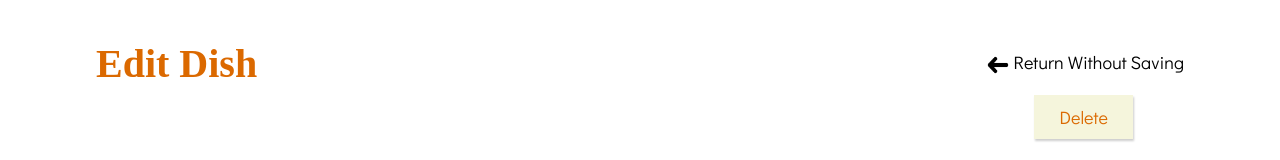
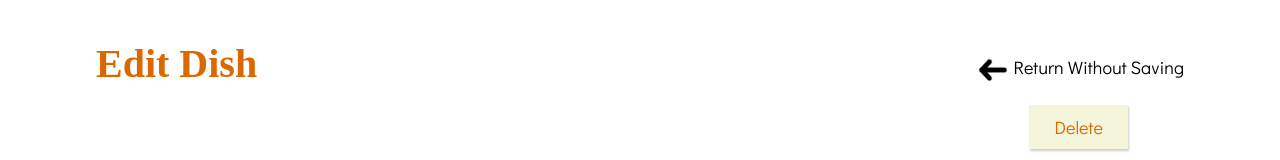
Before and after one commit to hidwoc/jadu-mart, a React (Create React App) app in the folder client/: page /edit-dish/1 in a window 1280 px wide. Shown: the top 160 px of the page. Built offline with nearby package versions, Linux system fonts and the light colour scheme; no server answers; a web font is replaced by a local one.

Commit message:
Fix headers css

```diff
--- a/client/src/App.css
+++ b/client/src/App.css
@@ -29,6 +29,15 @@ header {
   align-content: center;
 }
 
+header .icon {
+  width: 40px;
+  height: 40px;
+}
+
+header .go-back {
+  margin: 5px 0;
+}
+
 header h3 {
   color: var(--highlight);
   font-family: 'Zeyada', cursive;
--- a/client/src/screens/AddDish/AddDish.jsx
+++ b/client/src/screens/AddDish/AddDish.jsx
@@ -30,9 +30,8 @@ const AddDish = () => {
               className="icon"
               src="/assets/graphics/BackArrow.png"
               alt="back arrow"
-              width="30"
             />
-            <div className="go-back">Return Without Saving</div>
+            <p className="go-back">Return Without Saving</p>
           </Link>
         </div>
       </header>
--- a/client/src/screens/Basket/Basket.jsx
+++ b/client/src/screens/Basket/Basket.jsx
@@ -62,9 +62,8 @@ const Basket = ({ basket, setBasket, setToggleNewBasket }) => {
               className="icon"
               src="/assets/graphics/BackArrow.png"
               alt="back arrow"
-              width="30"
             />
-            <div className="go-back">Back to Shop</div>
+            <p className="go-back">Back to Shop</p>
           </Link>
         </div>
       </header>
--- a/client/src/screens/EditDish/EditDish.jsx
+++ b/client/src/screens/EditDish/EditDish.jsx
@@ -41,9 +41,8 @@ const EditDish = () => {
                 className="icon"
                 src="/assets/graphics/BackArrow.png"
                 alt="back arrow"
-                width="30"
               />
-              <div className="go-back">Return Without Saving</div>
+              <p className="go-back">Return Without Saving</p>
             </Link>
           </div>
           <button id="delete" onClick={handleDelete}>
```
Also changed, not shown: 1 other file (tests, documents, lock files or other folders).
